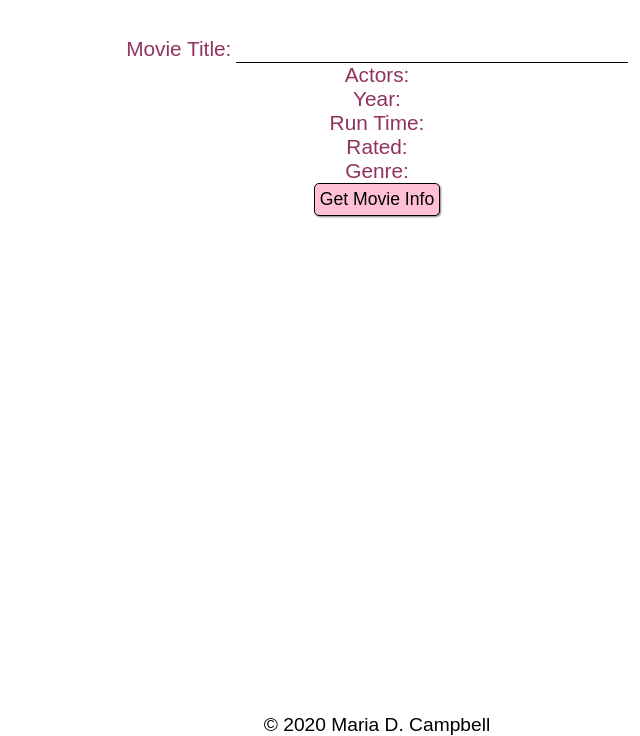
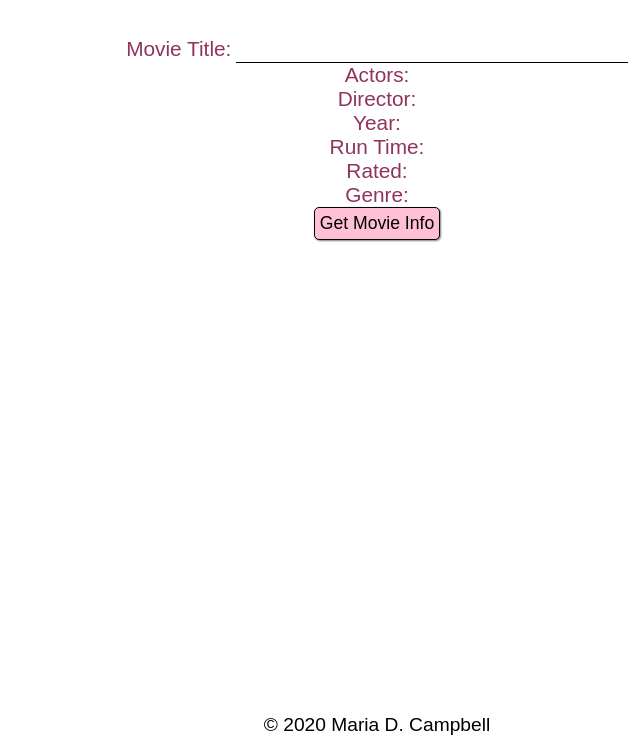
Before and after one commit to interglobalmedia/omdb-api-js, a website: page index.html in a window 1280 px wide. Shown: the part 96-832 px from the top of the page, without its empty margins (263-903 px from the left). Drawn offline with Linux system fonts and the light colour scheme; a web font is replaced by a local one.

Commit message:
Add Director

```diff
--- a/index.html
+++ b/index.html
@@ -27,6 +27,10 @@
                 <span id="actors"></span>
             </div>
             <div class="section">
+                <label>Director:</label>
+                <span id="director"></span>
+            </div>
+            <div class="section">
                 <label>Year:</label>
                 <span id="year"></span>
             </div>
--- a/scripts/js/movies.js
+++ b/scripts/js/movies.js
@@ -9,6 +9,7 @@ function getData() {
       console.log(this.responseText);
       console.log(JSON.parse(this.responseText));
       const data = JSON.parse(this.responseText);
+      document.getElementById("director").innerHTML = data.Director;
       document.getElementById("actors").innerHTML = data.Actors;
       document.getElementById("year").innerHTML = data.Year;
       document.getElementById("runtime").innerHTML = data.Runtime;
```
